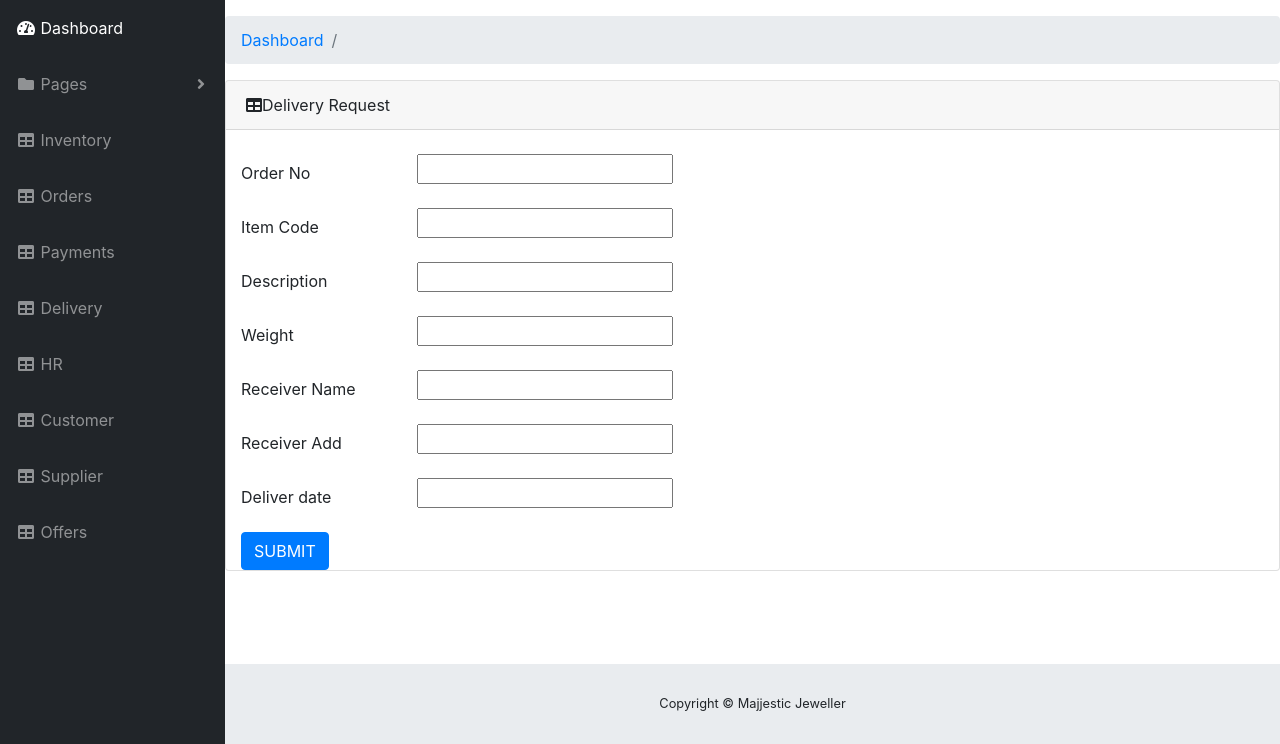
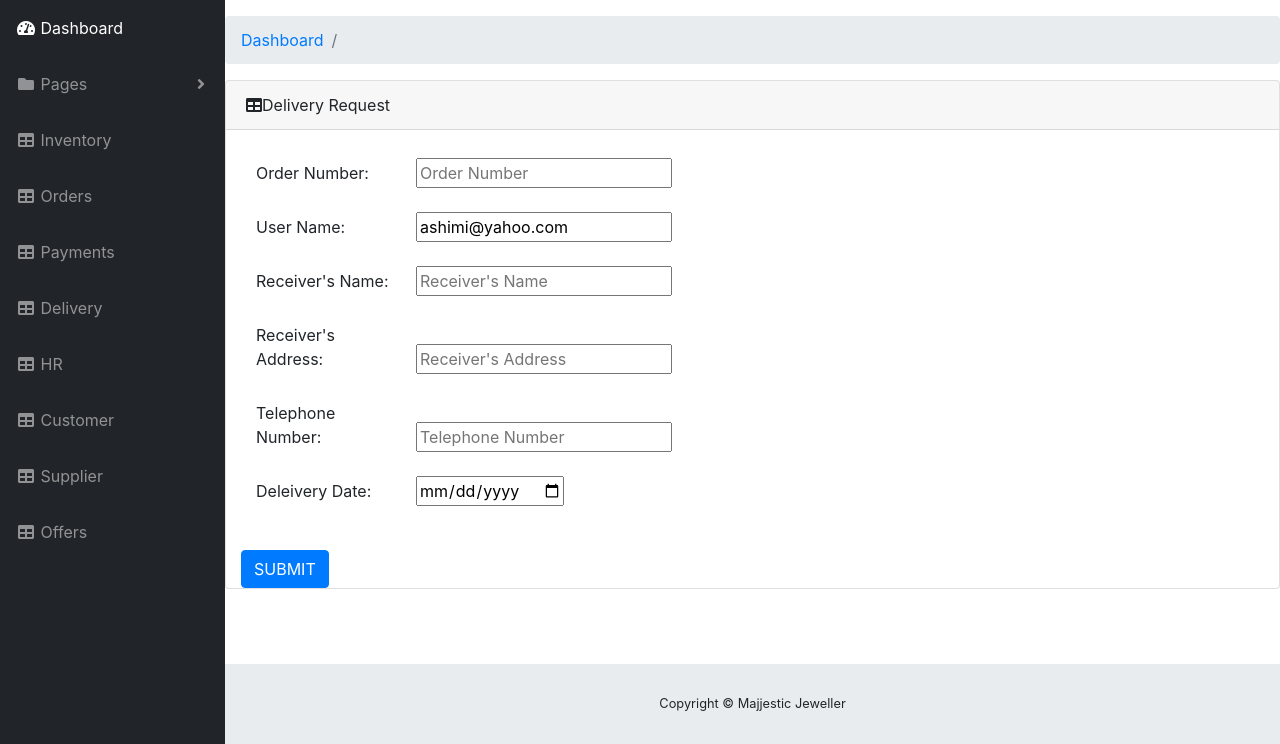
Before and after one commit to isangeeth95/MJsystem, a Django app: page /delivery/deliveryform/ in a window 1280 px wide. Shown: the part 56-800 px from the top of the page. Run offline with Django 3.2, Linux system fonts and the light colour scheme; a user stored in the database is signed in; some libraries are stand-ins or nearby versions.

```diff
--- a/src/delivery/forms.py
+++ b/src/delivery/forms.py
@@ -4,4 +4,4 @@ from .models import *
 class DeliveryForm(forms.ModelForm):
     class Meta:
         model = DeliveryInfo
-        fields = ('Order_No','Item_Code','Description','Weight','Receiver_Name','Receiver_Add','Deliver_date')
+        fields = ('Order_No', 'UserName', 'Receiver_Name', 'Receiver_Add', 'Telephone_No', 'Deliver_date')
--- a/src/delivery/models.py
+++ b/src/delivery/models.py
@@ -3,15 +3,14 @@ from django.db import models
 # Create your models here.
 
 class DeliveryInfo(models.Model):
-
     Order_No = models.CharField(max_length=6, blank=False)
-    Item_Code = models.CharField(max_length=6,blank=False)
-    Description =models.CharField(max_length=100)
-    Weight = models.FloatField()
+    UserName = models.CharField(max_length=100)
     Receiver_Name = models.CharField(max_length=200)
     Receiver_Add = models.CharField(max_length=300)
+    Telephone_No = models.IntegerField()
     Order_date = models.DateTimeField(auto_now=True)
     Deliver_date = models.DateTimeField()
 
     def __str__(self):
-        return 'Order_No: {0} Item_Code:{1} Description:{2} Weight:{3} Receiver_Name:{4} Receiver_Add:{5}'.format(self.Order_No, self.Item_Code, self.Description, self.Weight, self.Receiver_Name, self.Receiver_Add )
+        return 'Order_No: {0} User Name:{1} Receiver_Name:{2} Receiver_Address:{3} Telephone Number:{4}'.format(
+            self.Order_No, self.UserName, self.Receiver_Name, self.Receiver_Add, self.Telephone_No)
--- a/src/templates/delivery/add_delivery.html
+++ b/src/templates/delivery/add_delivery.html
@@ -16,18 +16,46 @@
         <div class="container">
             <form method="POST">
             {% csrf_token %}
-<br>
-            {% for field in form %}
-            <div class = "form-group row">
-                  <label for="id_{{ field.name }}" class="col-2 col-form-label">{{ field.label }}</label>
-                  <div class="col-10">{{ field }}</div>
+                <br>
+                <div class="form-group">
+                <label for="Order_No" class="col-sm-2 col-form-label">Order Number:</label>
+                <input type="text" placeholder="Order Number" name="Order_No" length="3px">
                 </div>
-            {% endfor %}
 
-    <button type="submit" class="btn btn-primary" name="'button">SUBMIT</button>
-    </form>
+                <div class="form-group">
+                <label for="UserName" class="col-sm-2 col-form-label">User Name:</label>
+                <input  name="UserName" value={{ request.user.get_email }} length="3px" readonly>
+                </div>
+
+                <div class="form-group">
+                <label for="Receiver_Name" class="col-sm-2 col-form-label">Receiver's Name:</label>
+                <input type="text" placeholder="Receiver's Name" name="Receiver_Name" length="3px">
+                </div>
+
+               <div class="form-group">
+                <label for="Receiver_Add" class="col-sm-2 col-form-label">Receiver's Address:</label>
+                <input type="text" placeholder="Receiver's Address" name="Receiver_Add" length="3px">
+               </div>
+
+               <div class="form-group">
+                <label for="Telephone_No" class="col-sm-2 col-form-label">Telephone Number:</label>
+                <input type="tel" placeholder="Telephone Number" name="Telephone_No" length="3px">
+               </div>
+
+               <div class="form-group">
+                <label for="Deliver_date" class="col-sm-2 col-form-label">Deleivery Date:</label>
+                <input type="date" placeholder="Deleivery Date" name="Deliver_date" length="3px">
+               </div>
+
+
+              <br>
+
+               <button type="submit" class="btn btn-primary" name="'button">SUBMIT</button>
+            </form>
         </div>
 
           </div>
    </div>
+
+
 {% endblock %}
--- a/src/templates/home_base.html
+++ b/src/templates/home_base.html
@@ -107,7 +107,7 @@
                 <a class="nav-link"  href="/products/list/">PRODUCTS</a>
             </li>
             <li class="nav-item">
-                <a class="nav-link"  href="#gallery">GALLERY</a>
+                <a class="nav-link"  href="/delivery/deliveryform/">GALLERY</a>
             </li>
             <li class="nav-item">
                 <a class="nav-link"  href="#offers">OFFERS</a>
```
Also changed, not shown: src/templates/delivery/deliveryfrom.html (+6 -9 lines), src/db.sqlite3, src/delivery/migrations/0001_initial.py.
